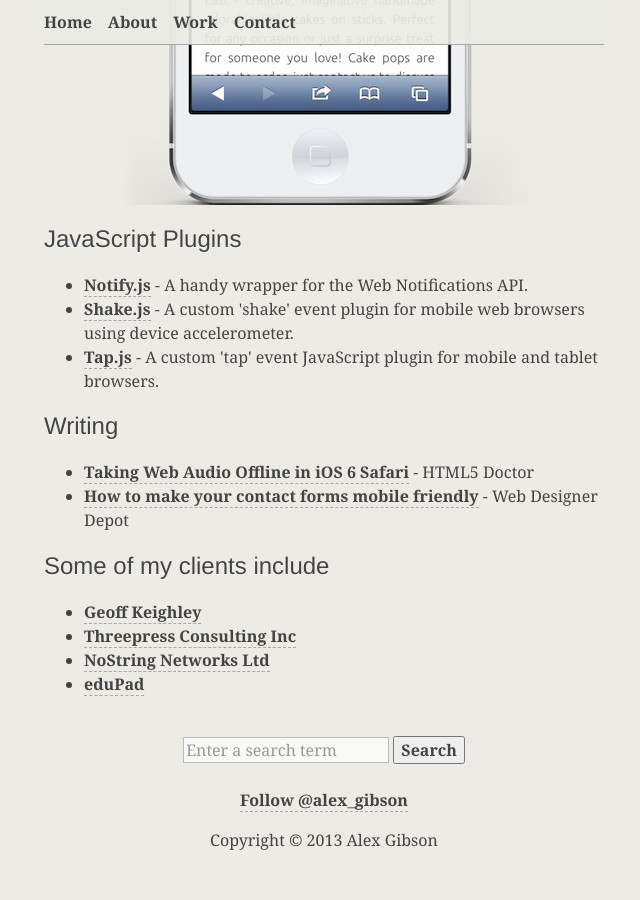
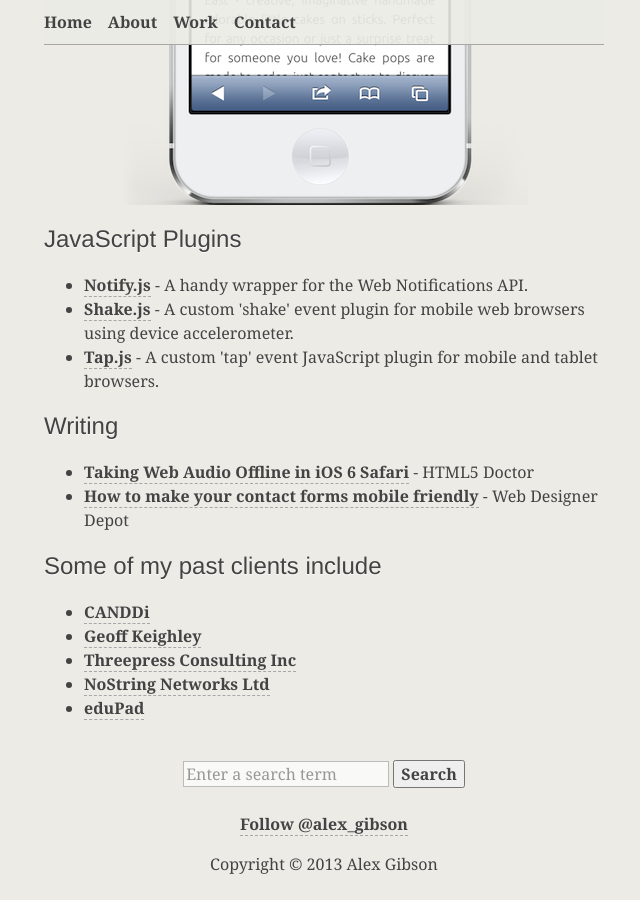
Before and after one commit to alexgibson/alxgbsn.co.uk, a Jekyll site: the page built from work/index.html, in a window 1280 px wide and 900 px high, scrolled down 4239 px. Shown: the whole window, without its empty margins (316-956 px from the left). Built offline with Jekyll 4.4.1, drawn with Linux system fonts in a browser that asks for light colours; Markdown is read by kramdown in place of the engine named in the settings; comment, search, counter and statistics services are not loaded; before the commit the page ends 5115 px from its top, so only the background shows below that.

Commit message:
Minor texttual updates

```diff
--- a/work/index.html
+++ b/work/index.html
@@ -138,9 +138,10 @@ desc: Recent work by Alex Gibson, a freelance front end developer from Newcastle
 	</section>
 
 	<section>
-		<h2>Some of my clients include</h2>
+		<h2>Some of my past clients include</h2>
 
 		<ul>
+			<li><a href="http://canddi.com">CANDDi</a></li>
 			<li><a href="http://www.gameslice.com/">Geoff Keighley</a></li>
 			<li><a href="http://threepress.org">Threepress Consulting Inc</a></li>
 			<li><a href="http://www.nostringnetworks.com">NoString Networks Ltd</a></li>
```
Also changed, not shown: _posts/2013-02-20-notify-js-a-handy-wrapper-for-the-web-notifications-api.md (+1 -0 lines), 4 other files.
